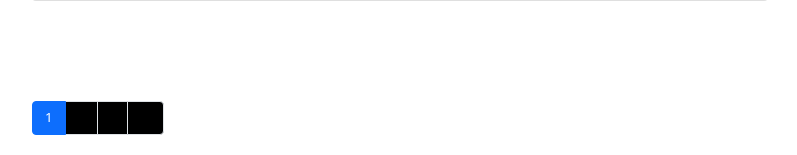
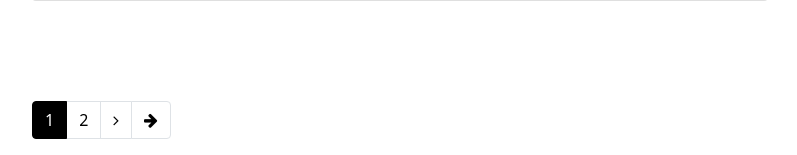
Before and after one commit to Reiderade/Blog-App, a Django app: page / in a window 1280 px wide. Shown: the part 1753-1908 px from the top of the page, without its empty margins (50-847 px from the left). Run offline with Django 3.2, Linux system fonts and the light colour scheme; data comes from the database, SQL or seed files in the repository.

Commit message:
Pagination-Completed

```diff
--- a/static/css/style.css
+++ b/static/css/style.css
@@ -92,9 +92,3 @@
     margin-right: 10pt;
     margin-bottom: 10pt;
 }
-
-.pagination li a{
-    font-size: smaller;
-    background-color: black;
-    color: black;
-}
--- a/templates/index.html
+++ b/templates/index.html
@@ -46,19 +46,19 @@
             <ul class="pagination">
 							{% if is_paginated %}
 								{% if page_obj.has_previous %}
-									<li class="page-item"><a class="page-link" href="?page=1"><i class="fa fa-arrow-left" aria-hidden="true"></i></a></li>
-									<li class="page-item"><a class="page-link" href="?page={{ page_obj.previous_page_number }}"><i class="fa fa-angle-left" aria-hidden="true"></i></a></li>
+									<li class="page-item"><a class="page-link" style="color:black" href="?page=1"><i class="fa fa-arrow-left" aria-hidden="true"></i></a></li>
+									<li class="page-item"><a class="page-link" style="color:black" href="?page={{ page_obj.previous_page_number }}"><i class="fa fa-angle-left" aria-hidden="true"></i></a></li>
 								{% endif %}
 								{% for num in page_obj.paginator.page_range %}
 									{% if num == page_obj.number %}
-										<li class="page-item active"><a class="page-link" href="?page={{num}}">{{num}}</a></li>
+										<li class="page-item active"><a class="page-link" style="color:#ffffff; background-color: black; border-color: black;" href="?page={{num}}">{{num}}</a></li>
 									{% elif num > page_obj.number|add:'-2' and num < page_obj.number|add:'2' %}
-										<li class="page-item"><a class="page-link" href="?page={{num}}">{{num}}</a></li>
+										<li class="page-item"><a class="page-link" style="color:black" href="?page={{num}}">{{num}}</a></li>
 									{% endif %}
 								{% endfor %}
 								{% if page_obj.has_next %}
-									<li class="page-item"><a class="page-link" href="?page={{page_obj.next_page_number}}"><i class="fa fa-angle-right" aria-hidden="true"></i></a></li>
-									<li class="page-item"><a class="page-link" href="?page={{ page_obj.paginator.num_pages }}"><i class="fa fa-arrow-right" aria-hidden="true"></i></a></li>
+									<li class="page-item"><a class="page-link" style="color:black" href="?page={{page_obj.next_page_number}}"><i class="fa fa-angle-right" aria-hidden="true"></i></a></li>
+									<li class="page-item"><a class="page-link" style="color:black" href="?page={{ page_obj.paginator.num_pages }}"><i class="fa fa-arrow-right" aria-hidden="true"></i></a></li>
 								{% endif %}
 							{% endif %}
 						</ul>
```
